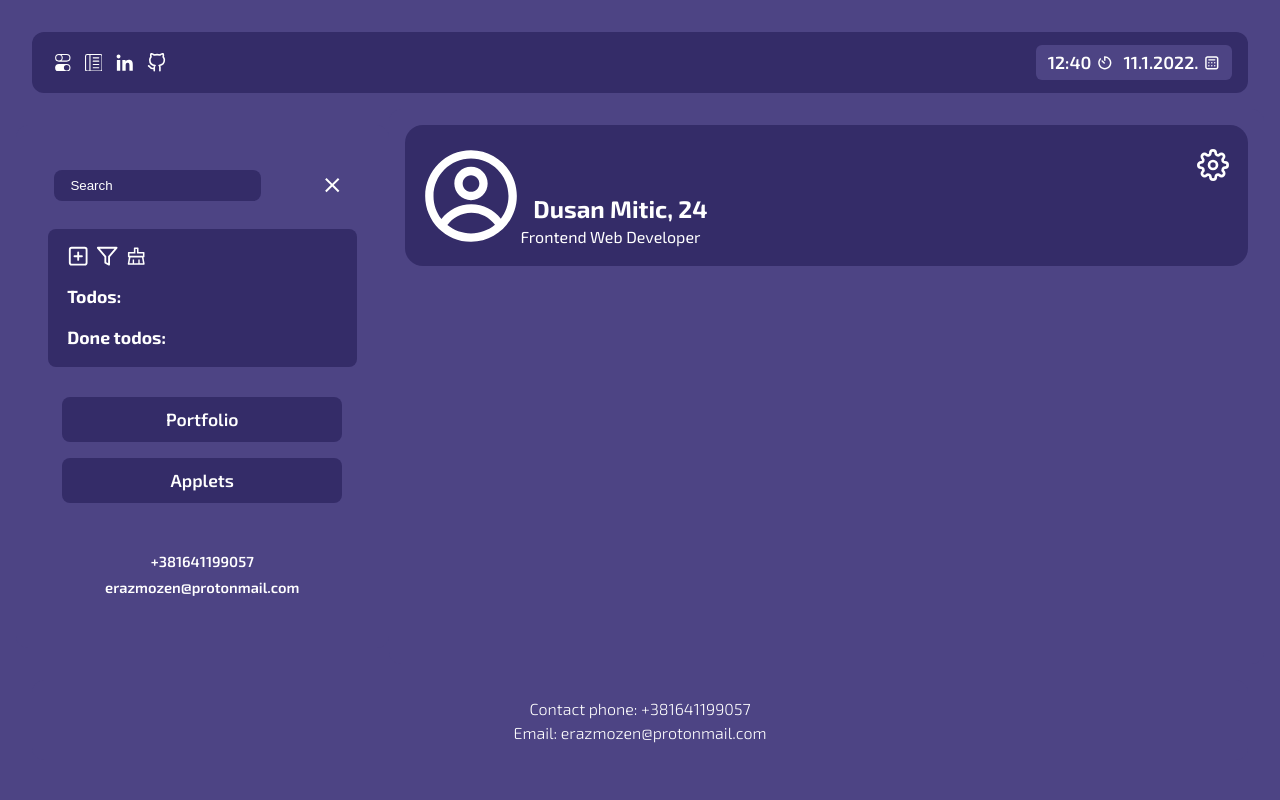
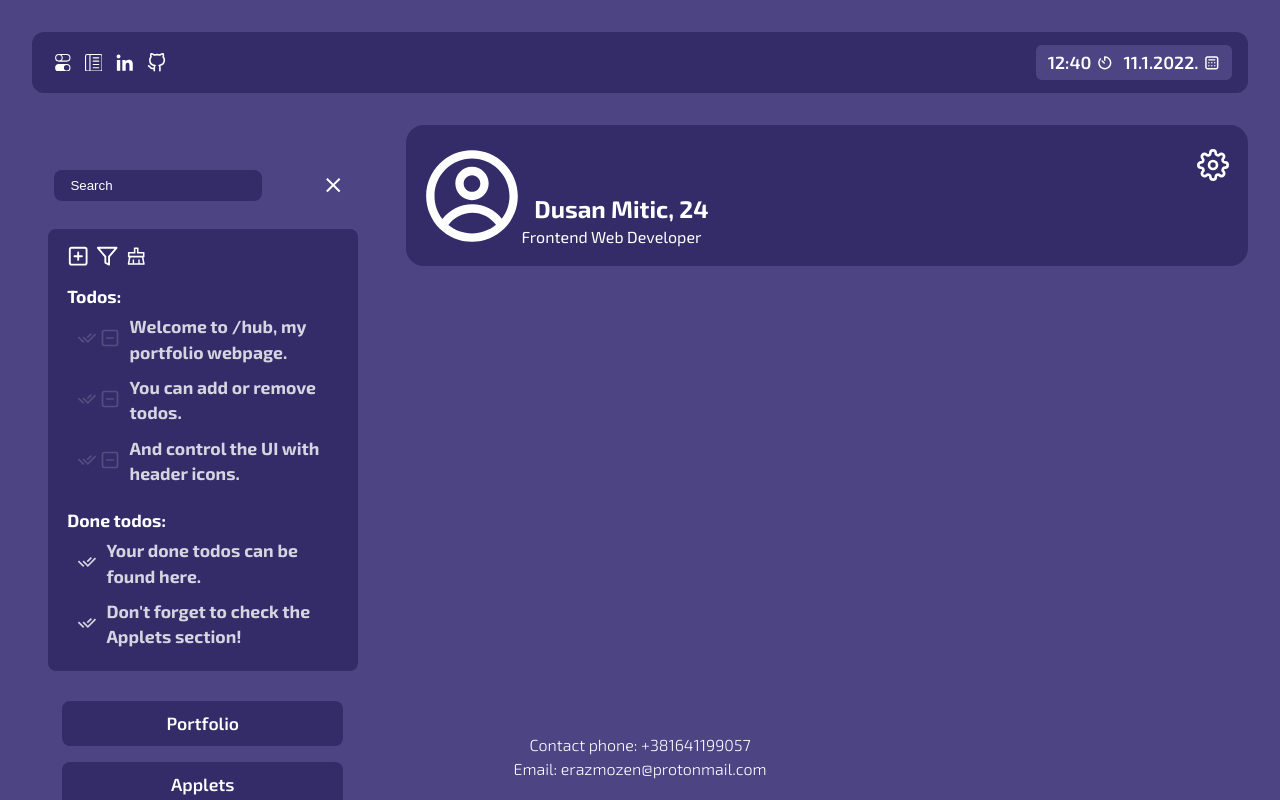
Before and after one commit to erazmozen/hub, a React (Create React App) app: page / in a window 1280 px wide. Built offline with nearby package versions, Linux system fonts and the light colour scheme.

Commit message:
Added example data to todos

```diff
--- a/src/components/Sidebar/Todo/Todo.jsx
+++ b/src/components/Sidebar/Todo/Todo.jsx
@@ -2,10 +2,12 @@ import "./todo.css";
 import { useState } from "react";
 import uppercaseFirst from "../../common/functions/uppercaseFirst";
 import useLocalStorage from "../../common/hooks/useLocalStorage";
+import { exampleTodos } from "../../../data/exampleData.js";
 import SingleTodo from "./SingleTodo";
 
 const Todo = ({ icons, searchInput }) => {
-  const [todos, setTodos] = useLocalStorage("todos-data", []);
+  console.log(exampleTodos);
+  const [todos, setTodos] = useLocalStorage("todos-data", exampleTodos);
   const [quarry, setquarry] = useState("");
 
   function addTodo() {
```
